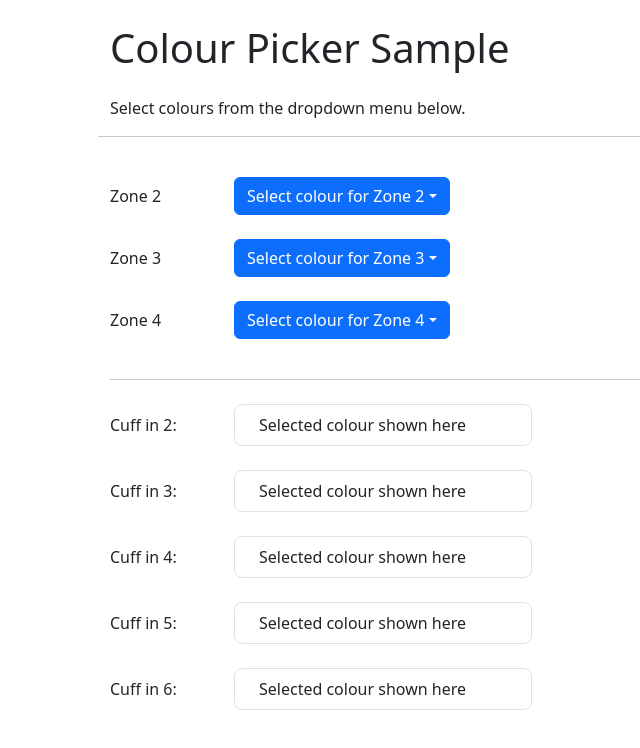
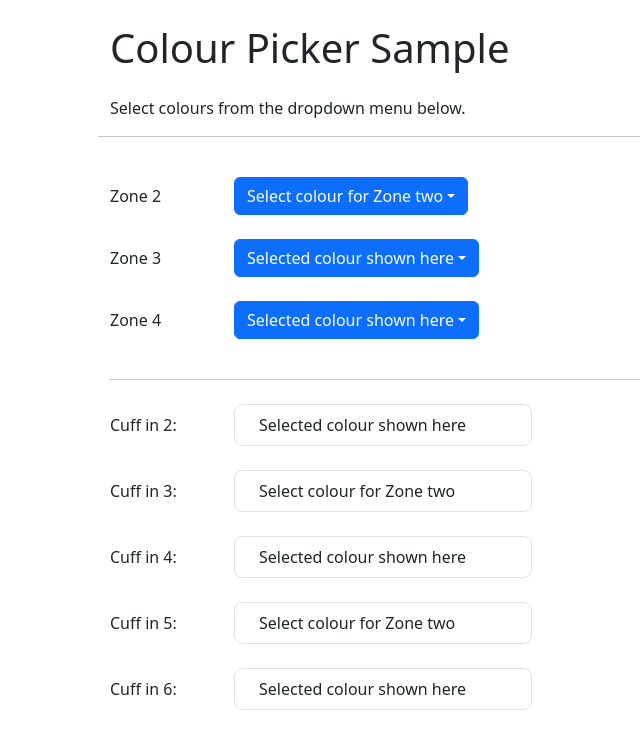
Before and after one commit to msunji/colour-picker-sample, a React (Create React App) app: page / in a window 1280 px wide. Shown: the top 748 px of the page, without its empty margins (158-798 px from the left). Built offline with nearby package versions, Linux system fonts and the light colour scheme.

Commit message:
Make it so that the dropdown  select value changes to selected value

```diff
--- a/src/App.js
+++ b/src/App.js
@@ -9,7 +9,7 @@
 const ColourList = ['White - 300303364', 'Red - 300303191', 'Blue - 300303341', 'Gray - 300303343', 'Brown - 300303342'];
 
 function App() {
-  const [zoneTwo, setZoneTwo] = useState('Selected colour shown here');
+  const [zoneTwo, setZoneTwo] = useState('Select colour for Zone two');
   const [zoneThree, setZoneThree] = useState('Selected colour shown here');
   const [zoneFour, setZoneFour] = useState('Selected colour shown here');
 
@@ -40,7 +40,7 @@
               Zone 2
             </Col>
             <Col sm={10}>
-              <DropdownButton title="Select colour for Zone 2" onSelect={handleZoneTwo}>
+              <DropdownButton align="end" title={zoneTwo} onSelect={handleZoneTwo}>
               { ColourList.map((colour) => (<Dropdown.Item eventKey={colour} key={colour}>{colour}</Dropdown.Item>))}
               </DropdownButton>
             </Col>
@@ -50,7 +50,7 @@
               Zone 3
             </Col>
             <Col sm={10}>
-              <DropdownButton title="Select colour for Zone 3" onSelect={handleZoneThree}>
+              <DropdownButton align="end" title={zoneThree} onSelect={handleZoneThree}>
               { ColourList.map((colour) => (<Dropdown.Item eventKey={colour} key={colour}>{colour}</Dropdown.Item>))}
               </DropdownButton>
             </Col>
@@ -60,7 +60,7 @@
               Zone 4
             </Col>
             <Col sm={10}>
-              <DropdownButton title="Select colour for Zone 4" onSelect={handleZoneFour}>
+              <DropdownButton align="end" title={zoneFour} onSelect={handleZoneFour}>
               { ColourList.map((colour) => (<Dropdown.Item eventKey={colour} key={colour}>{colour}</Dropdown.Item>))}
               </DropdownButton>
             </Col>
```
